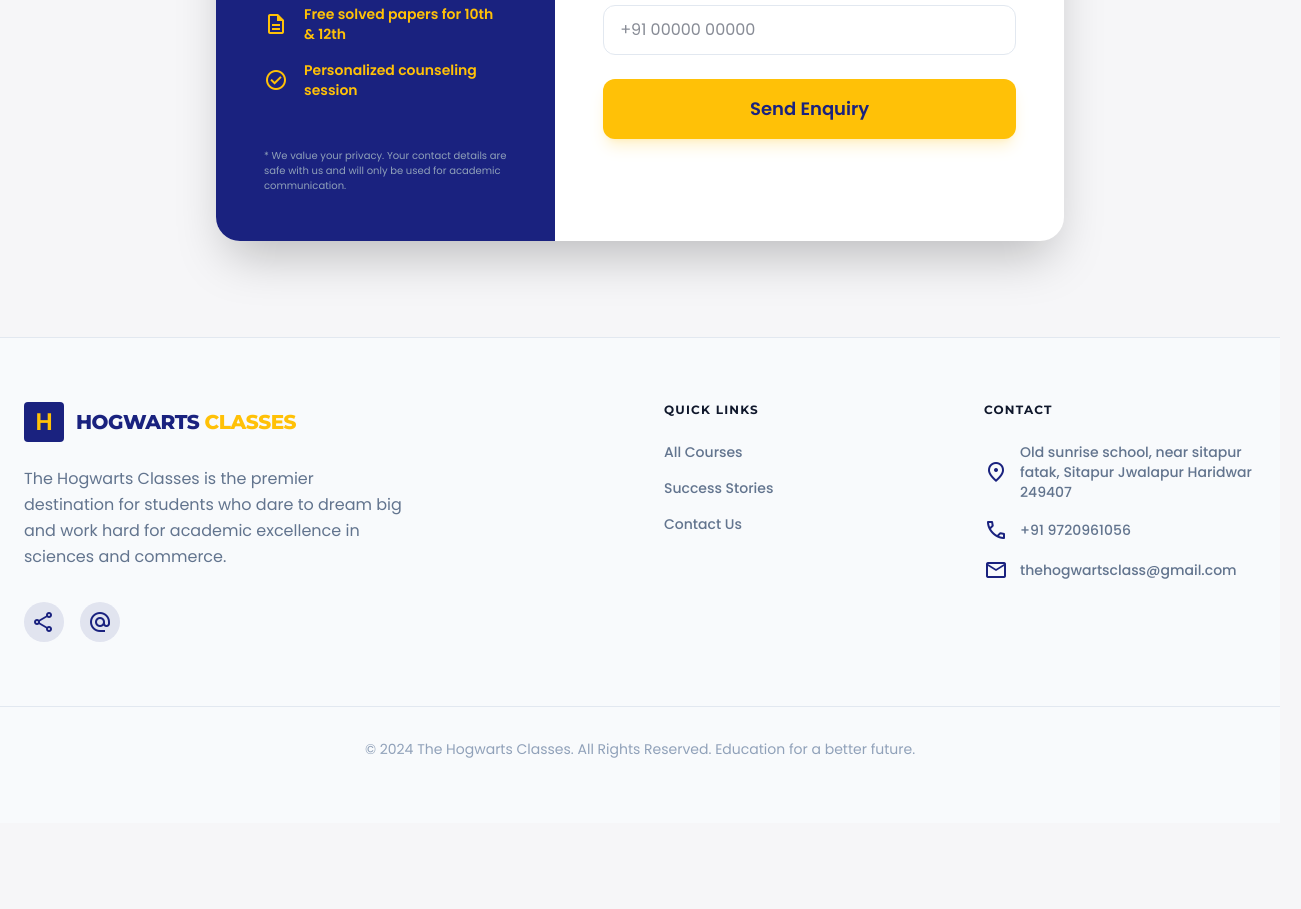
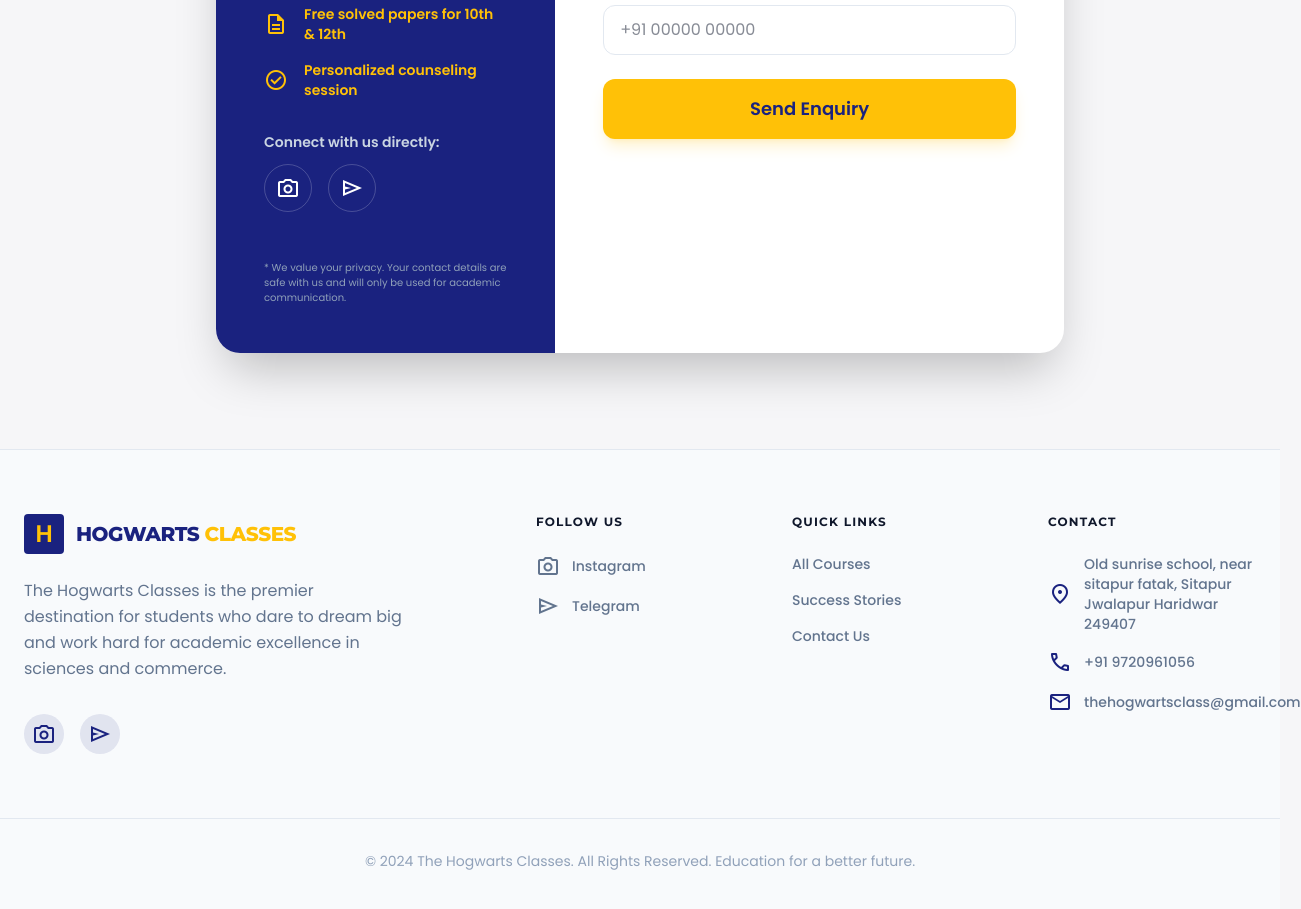
Before and after one commit to rahulsaklani69/website, a React (Vite) app: page / in a window 1280 px wide. Shown: the part 3340-4249 px from the top of the page, 1301 px wide, since content can reach past the window. Before the commit the page ends 4163 px from the top, so only its background shows below. Built offline with nearby package versions, Linux system fonts and the light colour scheme.

Commit message:
Implement Phase 5: Add Instagram and Telegram social icons with proper links

```diff
--- a/src/components/ContactCTA.jsx
+++ b/src/components/ContactCTA.jsx
@@ -40,6 +40,18 @@ const ContactCTA = () => {
                                     <span className="text-sm font-semibold">Personalized counseling session</span>
                                 </div>
                             </div>
+
+                            <div className="mt-8">
+                                <p className="text-sm text-slate-300 font-semibold mb-3">Connect with us directly:</p>
+                                <div className="flex gap-4">
+                                    <a href="https://www.instagram.com/thehogwartsclasses?igsh=NHI0dXJvenVmY2Vk" target="_blank" rel="noopener noreferrer" className="w-12 h-12 rounded-full border border-white/20 flex items-center justify-center text-white hover:bg-accent hover:text-primary hover:border-transparent transition-all transform hover:scale-110">
+                                        <span className="material-symbols-outlined text-2xl">camera_alt</span>
+                                    </a>
+                                    <a href="https://t.me/thehogwartsclasses" target="_blank" rel="noopener noreferrer" className="w-12 h-12 rounded-full border border-white/20 flex items-center justify-center text-white hover:bg-accent hover:text-primary hover:border-transparent transition-all transform hover:scale-110">
+                                        <span className="material-symbols-outlined text-2xl">send</span>
+                                    </a>
+                                </div>
+                            </div>
                         </div>
                         <div className="text-[10px] text-slate-400 mt-12">
                             * We value your privacy. Your contact details are safe with us and will only be used for academic communication.
--- a/src/components/Footer.jsx
+++ b/src/components/Footer.jsx
@@ -3,7 +3,7 @@ import React from 'react';
 const Footer = () => {
     return (
         <footer id="about" className="bg-slate-50 dark:bg-background-dark border-t border-slate-200 dark:border-slate-800 py-16">
-            <div className="max-w-7xl mx-auto px-6 grid md:grid-cols-4 gap-12">
+            <div className="max-w-7xl mx-auto px-6 grid md:grid-cols-5 gap-12">
                 <div className="col-span-2">
                     <div className="flex items-center gap-3 mb-6">
                         <div className="w-10 h-10 bg-primary flex justify-center items-center text-accent font-bold text-2xl rounded-sm">
@@ -11,17 +11,34 @@ const Footer = () => {
                         </div>
                         <h2 className="text-xl font-extrabold tracking-tight text-primary dark:text-slate-100">HOGWARTS <span className="text-accent">CLASSES</span></h2>
                     </div>
-                    <p className="text-slate-500 max-w-sm leading-relaxed">
+                    <p className="text-slate-500 max-w-sm leading-relaxed mb-8">
                         The Hogwarts Classes is the premier destination for students who dare to dream big and work hard for academic excellence in sciences and commerce.
                     </p>
-                    <div className="flex gap-4 mt-8">
-                        <a className="w-10 h-10 rounded-full bg-primary/10 flex items-center justify-center text-primary hover:bg-primary hover:text-white transition-all" href="#">
-                            <span className="material-symbols-outlined text-xl">share</span>
+                    <div className="flex gap-4">
+                        <a className="w-10 h-10 rounded-full bg-primary/10 flex items-center justify-center text-primary hover:bg-primary hover:text-white transition-all transform hover:scale-110" href="https://www.instagram.com/thehogwartsclasses?igsh=NHI0dXJvenVmY2Vk" target="_blank" rel="noopener noreferrer">
+                            <span className="material-symbols-outlined text-xl">camera_alt</span>
                         </a>
-                        <a className="w-10 h-10 rounded-full bg-primary/10 flex items-center justify-center text-primary hover:bg-primary hover:text-white transition-all" href="#">
-                            <span className="material-symbols-outlined text-xl">alternate_email</span>
+                        <a className="w-10 h-10 rounded-full bg-primary/10 flex items-center justify-center text-primary hover:bg-primary hover:text-white transition-all transform hover:scale-110" href="https://t.me/thehogwartsclasses" target="_blank" rel="noopener noreferrer">
+                            <span className="material-symbols-outlined text-xl">send</span>
                         </a>
                     </div>
+                </div>
+                <div>
+                    <h4 className="font-bold text-slate-900 dark:text-white mb-6 uppercase tracking-widest text-xs">Follow Us</h4>
+                    <ul className="space-y-4 text-sm font-medium">
+                        <li>
+                            <a href="https://www.instagram.com/thehogwartsclasses?igsh=NHI0dXJvenVmY2Vk" target="_blank" rel="noopener noreferrer" className="flex items-center gap-3 text-slate-500 hover:text-primary transition-colors cursor-pointer group">
+                                <span className="material-symbols-outlined text-xl group-hover:scale-110 transition-transform">camera_alt</span>
+                                Instagram
+                            </a>
+                        </li>
+                        <li>
+                            <a href="https://t.me/thehogwartsclasses" target="_blank" rel="noopener noreferrer" className="flex items-center gap-3 text-slate-500 hover:text-primary transition-colors cursor-pointer group">
+                                <span className="material-symbols-outlined text-xl group-hover:scale-110 transition-transform">send</span>
+                                Telegram
+                            </a>
+                        </li>
+                    </ul>
                 </div>
                 <div>
                     <h4 className="font-bold text-slate-900 dark:text-white mb-6 uppercase tracking-widest text-xs">Quick Links</h4>
@@ -51,7 +68,7 @@ const Footer = () => {
             <div className="max-w-7xl mx-auto px-6 mt-16 pt-8 border-t border-slate-200 dark:border-slate-800 text-center text-slate-400 text-sm">
                 © 2024 The Hogwarts Classes. All Rights Reserved. Education for a better future.
             </div>
-        </footer>
+        </footer >
     );
 };
 
```
